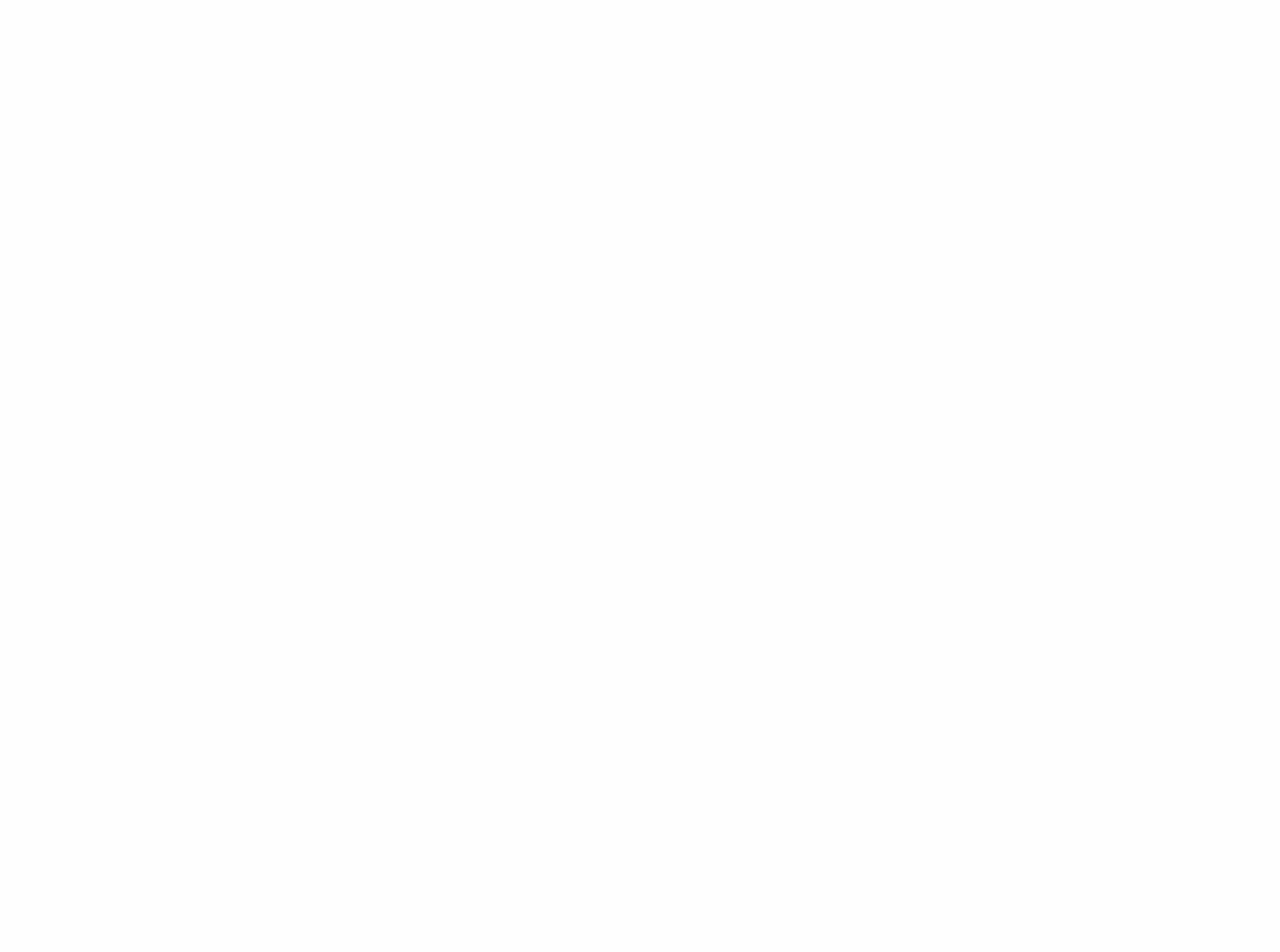
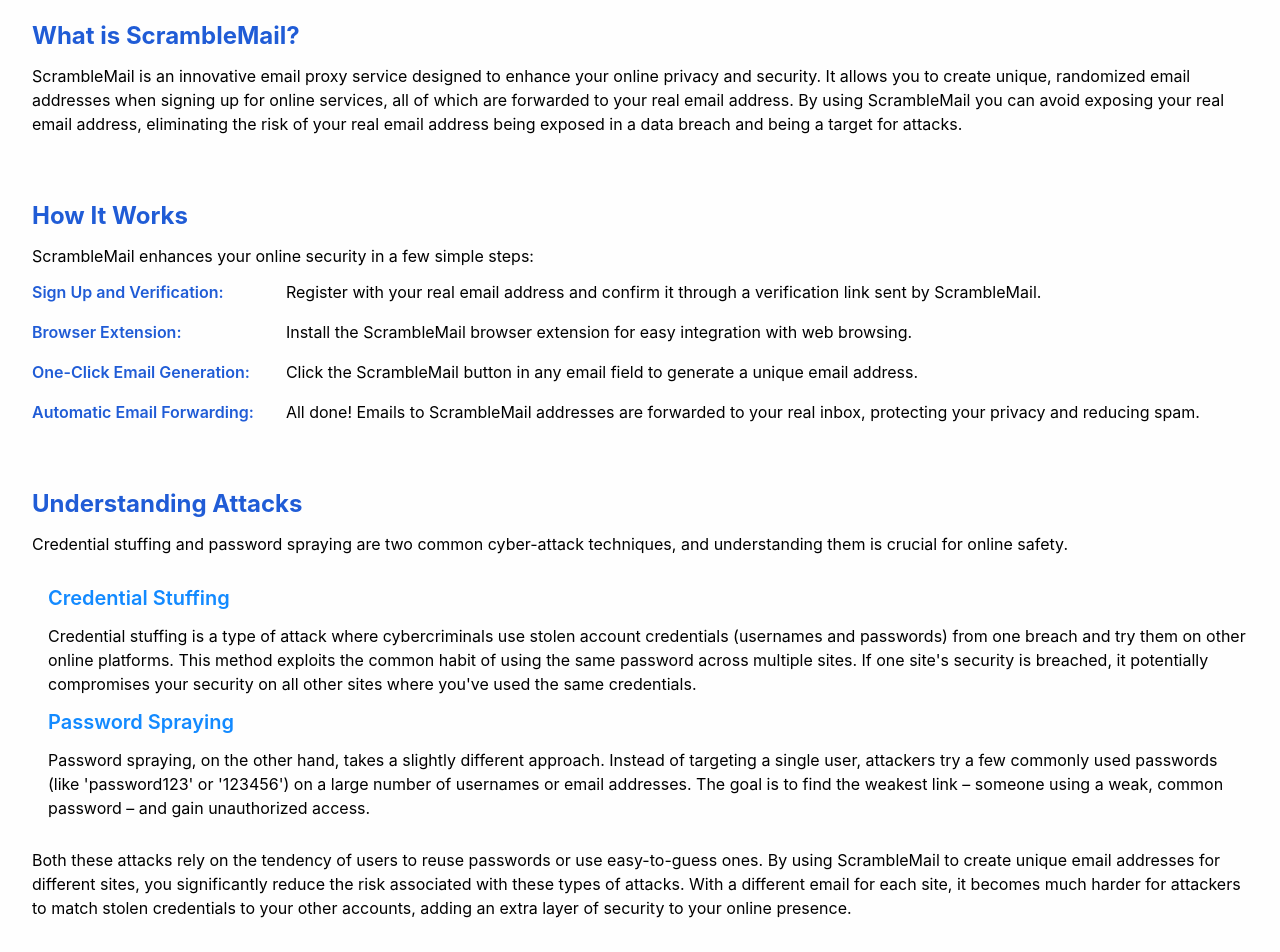
Before and after one commit to alexbishopbootcamp/scramblemail, a React (Vite) app in the folder client/: page /about in a window 1280 px wide. Before the commit this address had no page. Shown: the part 176-1128 px from the top of the page. Before the commit the page ends 800 px from the top, so only its background shows below. Built offline with nearby package versions, Linux system fonts and the light colour scheme.

Commit message:
Added About page

```diff
--- a/client/src/App.jsx
+++ b/client/src/App.jsx
@@ -5,6 +5,8 @@
 
 import Landing from './pages/Landing';
 import Auth from './pages/Auth';
+import About from './pages/About';
+import Contact from './pages/Contact';
 import Dashboard from './pages/Dashboard';
 import VerifyEmail from './pages/VerifyEmail';
 import Logout from './pages/Logout';
@@ -20,6 +22,8 @@
           <Route path="/" element={<Landing />} />
           <Route path="/login" element={<Auth />} />
           <Route path="/signup" element={<Auth />} />
+          <Route path="/about" element={<About />} />
+          <Route path="/contact" element={<Contact />} />
           <Route path="/verify/:token" element={<VerifyEmail />} />
           <Route element={<AuthenticatedRoute />}>
             <Route path="/dashboard/*" element={<Dashboard />} />
--- a/client/src/components/Landing/Info.jsx
+++ b/client/src/components/Landing/Info.jsx
@@ -57,9 +57,9 @@
         title="Pre-emptive protection against data breaches"
         descriptions={[
           <span>Prevent common attacks including
-            <span className="text-theme-blue-200"> credential stuffing </span>
+            <span className="text-theme-blue-200 font-semibold"> credential stuffing </span>
             and
-            <span className="text-theme-blue-200"> password spraying.</span>
+            <span className="text-theme-blue-200 font-semibold"> password spraying.</span>
           </span>,
           "Easily dispose of compromised email addresses, and identify which sites have been breached.",
         ]}
--- a/client/src/components/common/Header.jsx
+++ b/client/src/components/common/Header.jsx
@@ -5,8 +5,8 @@
 // TODO: Add these pages
 const links = [
   { to: '/', text: 'Home' },
-  { to: '/', text: 'About' },
-  { to: '/', text: 'Contact' },
+  { to: '/about', text: 'About' },
+  { to: '/contact', text: 'Contact' },
 ];
 
 const authLinks = [
--- /dev/null
+++ b/client/src/pages/About.jsx
@@ -0,0 +1,79 @@
+import React from 'react';
+import Header from '../components/common/Header';
+
+const Landing = () => {
+  return (
+    <div>
+      <Header />
+      <div className="flex flex-col m-8 gap-16">
+        <h1 className="font-bold text-theme-blue-300 text-center text-3xl">About ScrambleMail</h1>
+        <div className="flex flex-col gap-3">
+
+          <h1 className="font-bold text-theme-blue-300 text-2xl">What is ScrambleMail?</h1>
+          <p>
+            ScrambleMail is an innovative email proxy service designed to enhance your online
+            privacy and security. It allows you to create unique, randomized email addresses
+            when signing up for online services, all of which are forwarded to your real email
+            address. By using ScrambleMail you can avoid exposing your real email address,
+            eliminating the risk of your real email address being exposed in a data breach and
+            being a target for attacks.
+          </p>
+        </div>
+
+
+        <div className="flex flex-col gap-3">
+          <h1 className="font-bold text-theme-blue-300 text-2xl">How It Works</h1>
+          <p>ScrambleMail enhances your online security in a few simple steps:</p>
+
+          <div class="grid grid-cols-[auto,1fr] gap-4">
+            <div class="font-semibold text-theme-blue-300 pr-4">Sign Up and Verification:</div>
+            <div>Register with your real email address and confirm it through a verification link sent by ScrambleMail.</div>
+
+            <div class="font-semibold text-theme-blue-300 pr-4">Browser Extension:</div>
+            <div>Install the ScrambleMail browser extension for easy integration with web browsing.</div>
+
+            <div class="font-semibold text-theme-blue-300 pr-4">One-Click Email Generation:</div>
+            <div>Click the ScrambleMail button in any email field to generate a unique email address.</div>
+
+            <div class="font-semibold text-theme-blue-300 pr-4">Automatic Email Forwarding:</div>
+            <div>All done! Emails to ScrambleMail addresses are forwarded to your real inbox, protecting your privacy and reducing spam.</div>
+          </div>
+        </div>
+
+        <div className="flex flex-col gap-3">
+          <h1 className="font-bold text-theme-blue-300 text-2xl">Understanding Attacks</h1>
+          <p>
+          Credential stuffing and password spraying are two common cyber-attack techniques,
+          and understanding them is crucial for online safety.
+          </p>
+          <h2 className="pl-4 pt-4 font-semibold text-theme-blue-200 text-xl">Credential Stuffing</h2>
+          <p className="pl-4">
+          Credential stuffing is a type of attack where cybercriminals use stolen account
+          credentials (usernames and passwords) from one breach and try them on other online
+          platforms. This method exploits the common habit of using the same password across
+          multiple sites. If one site's security is breached, it potentially compromises
+          your security on all other sites where you've used the same credentials.
+          </p>
+          <h2 className="pl-4 font-semibold text-theme-blue-200 text-xl">Password Spraying</h2>
+          <p className="pl-4 pb-4">
+          Password spraying, on the other hand, takes a slightly different approach. Instead
+          of targeting a single user, attackers try a few commonly used passwords (like
+          'password123' or '123456') on a large number of usernames or email addresses.
+          The goal is to find the weakest link – someone using a weak, common password –
+          and gain unauthorized access.
+          </p>
+          <p>
+          Both these attacks rely on the tendency of users to reuse passwords or use
+          easy-to-guess ones. By using ScrambleMail to create unique email addresses
+          for different sites, you significantly reduce the risk associated with these
+          types of attacks. With a different email for each site, it becomes much harder
+          for attackers to match stolen credentials to your other accounts, adding an
+          extra layer of security to your online presence.
+          </p>
+        </div>
+      </div>
+    </div>
+  );
+};
+
+export default Landing;
--- /dev/null
+++ b/client/src/pages/Contact.jsx
@@ -0,0 +1,16 @@
+import React from 'react';
+import Splash from '../components/Landing/Splash';
+import Info from '../components/Landing/Info';
+import Header from '../components/common/Header';
+
+const Landing = () => {
+  return (
+    <div>
+      <Header />
+      <Splash />
+      <Info />
+    </div>
+  );
+};
+
+export default Landing;
--- a/client/tailwind.config.js
+++ b/client/tailwind.config.js
@@ -13,7 +13,7 @@
         'theme-white-500': '#6f728a',
         'theme-white-600': '#4f5160',
         'theme-blue-100': '#caf2fa',
-        'theme-blue-200': '#95c9f9',
+        'theme-blue-200': '#138AFF',
         'theme-blue-300': '#205cd6',
         'theme-blue-400': '#1b4aa6',
         'theme-green-100': '#bef2f7',
@@ -28,7 +28,7 @@
         'glow-white-500': '0 0 1px #6f728a',
         'glow-white-600': '0 0 1px #4f5160',
         'glow-blue-100': '0 0 1px #caf2fa',
-        'glow-blue-200': '0 0 1px #95c9f9',
+        'glow-blue-200': '0 0 1px #138AFF',
         'glow-blue-300': '0 0 1px #205cd6',
         'glow-blue-400': '0 0 1px #1b4aa6',
         'glow-green-100': '0 0 1px #bef2f7',
```
